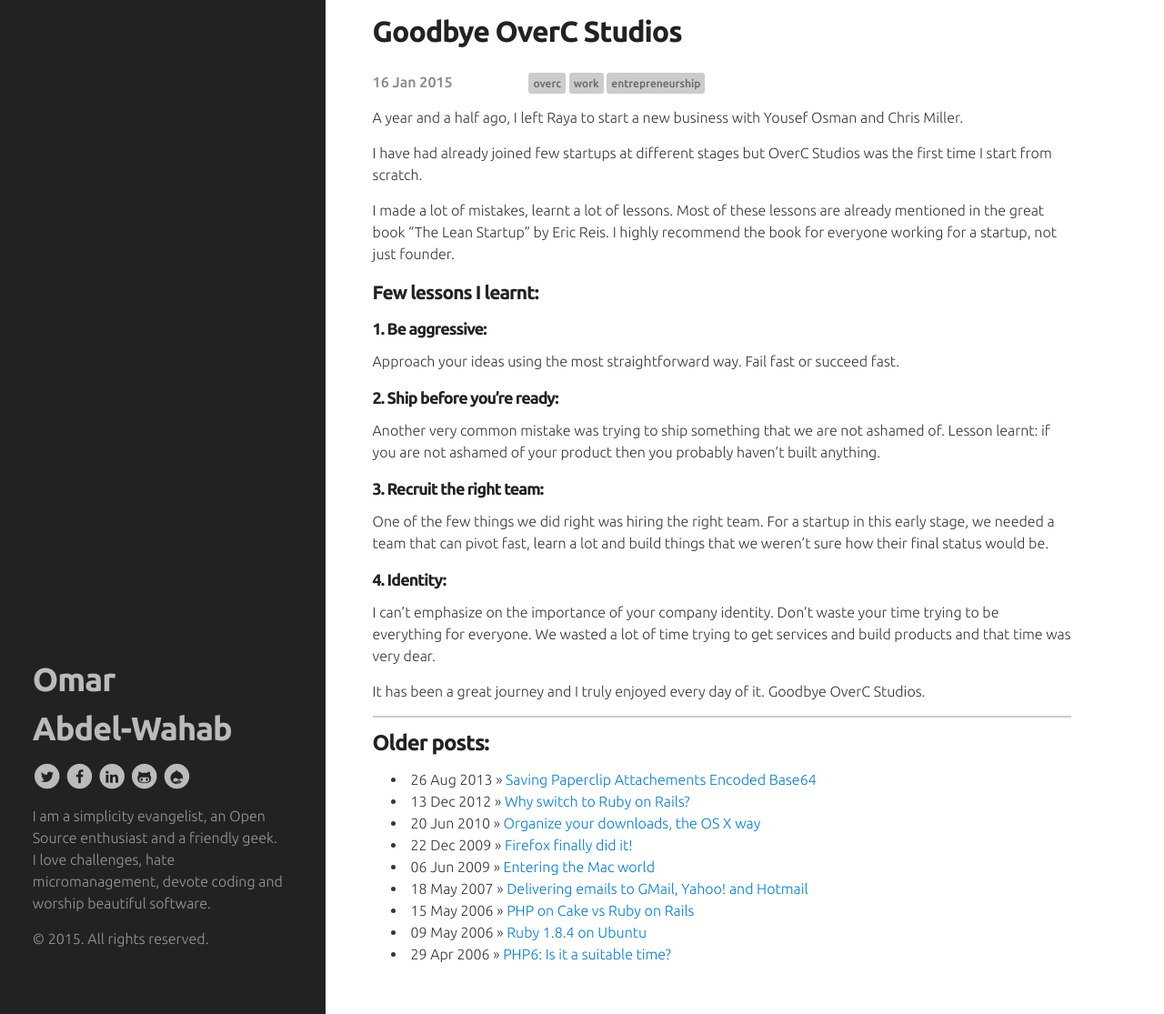
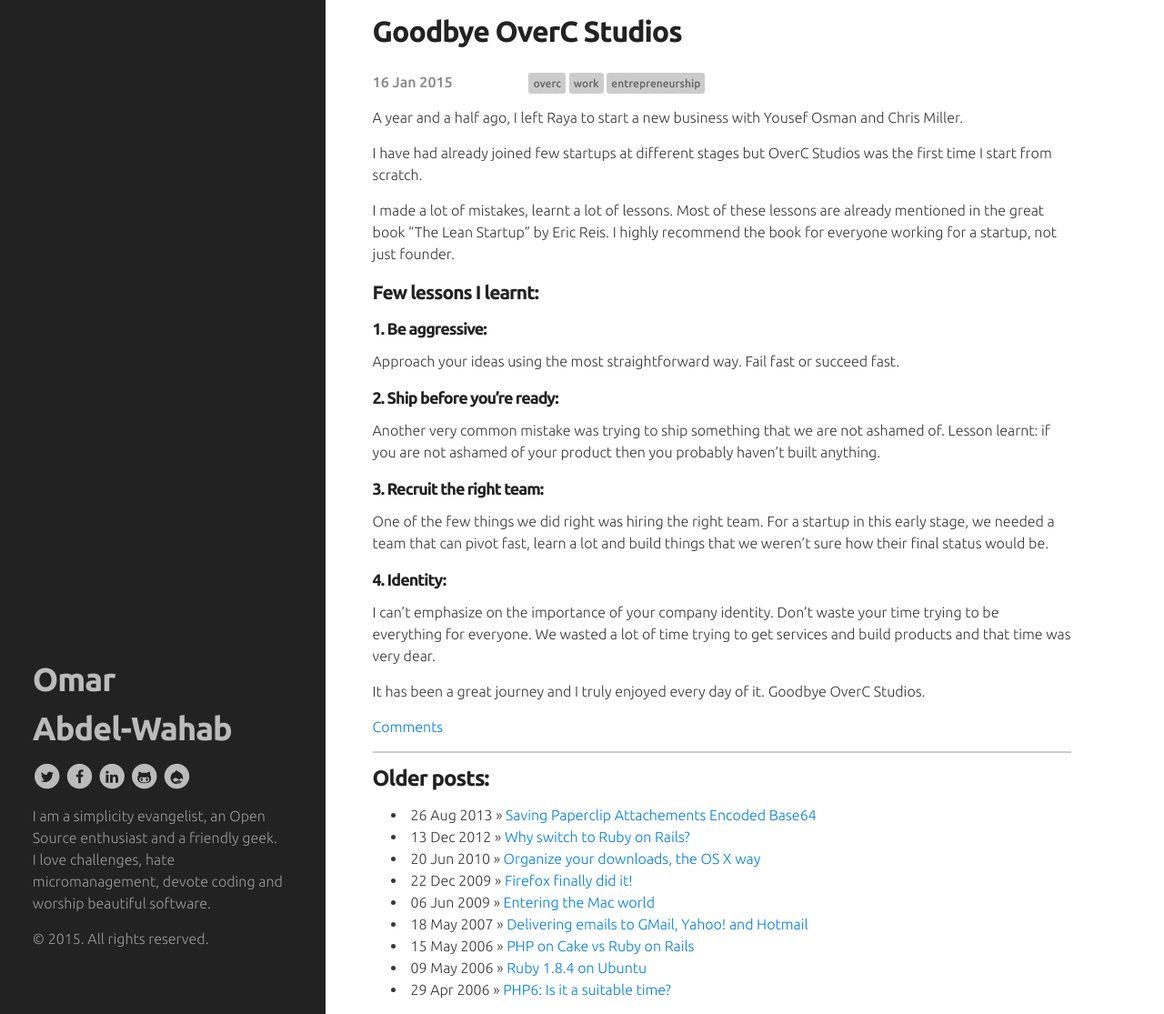
Before and after one commit to owahab/owahab.github.io, a Jekyll site: the page built from index.html, in a window 1280 px wide and 1115 px high. Shown: the whole window at 91% size. Built offline with Jekyll 4.4.1, drawn with Linux system fonts in a browser that asks for light colours; nearby versions of some CDN libraries.

Commit message:
Adding link to comments

```diff
--- a/_layouts/post.html
+++ b/_layouts/post.html
@@ -39,6 +39,7 @@
     {% endif %}
 
     {% if page.disqus_comments %}
+        <a id="comments"/>
         <div id="disqus_thread"></div>
         <script type="text/javascript">
           window.disqus_identifier = "{{ page.id }}";
--- a/index.html
+++ b/index.html
@@ -19,6 +19,8 @@
   <p>
     {{ post.content }}
   </p>
+
+  <p><a href="{{ post.url }}#comments">Comments</a></p>
 {% endfor %}
 
 <hr/>
```
